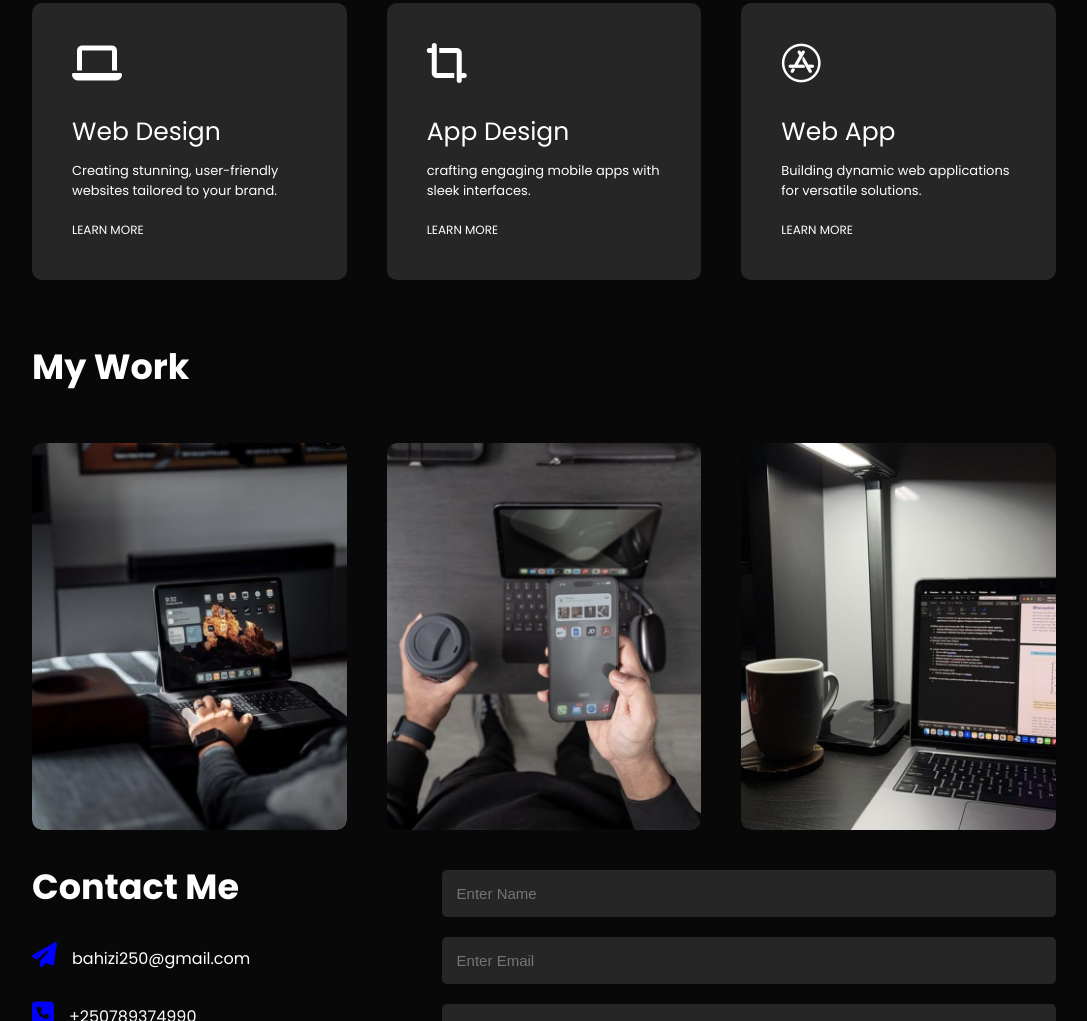
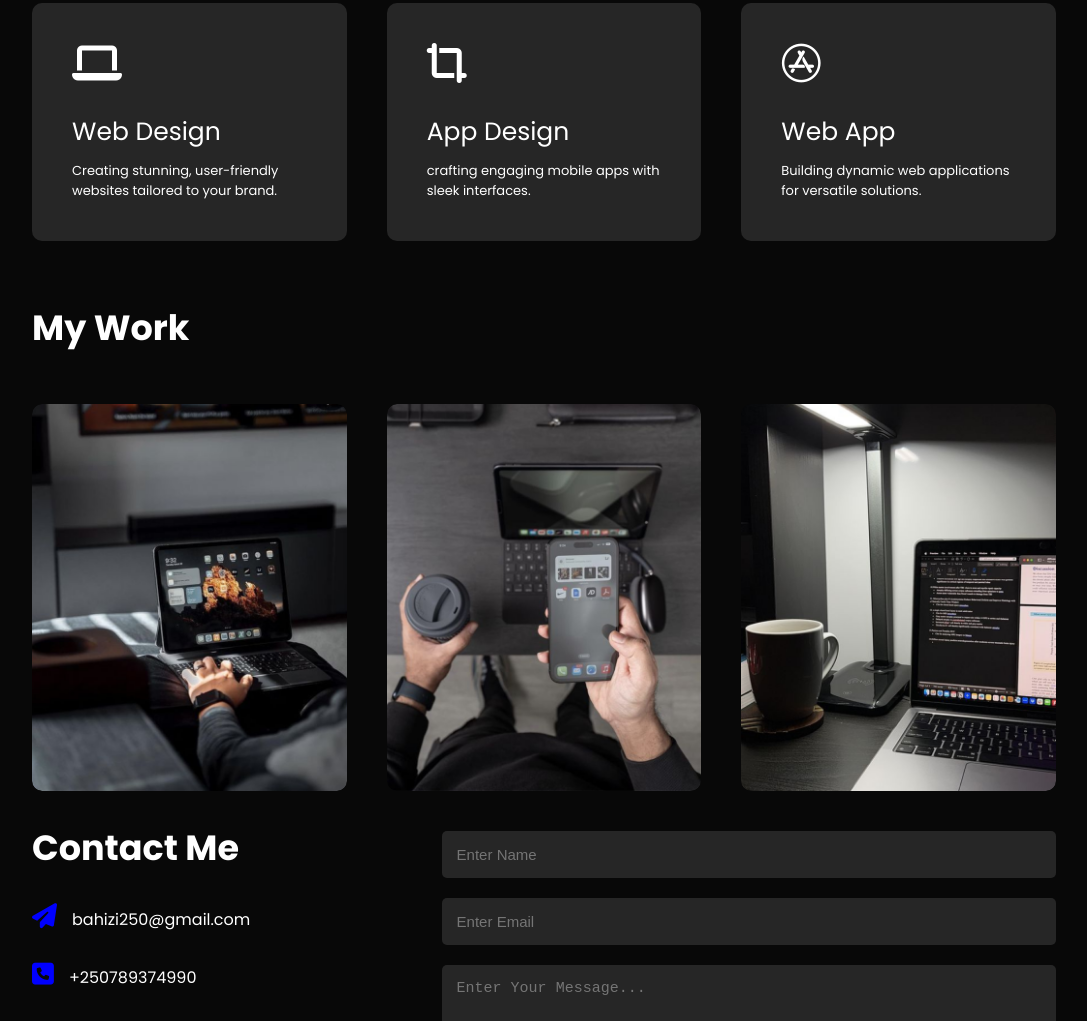
Before and after one commit to Bahizi250/bahizi250.github.io, a plain HTML site: page index.html in a window 1280 px wide. Shown: the part 1563-2584 px from the top of the page, without its empty margins (96-1183 px from the left). Drawn offline with Linux system fonts and the light colour scheme.

Commit message:
index.html

```diff
--- a/index.html
+++ b/index.html
@@ -93,21 +93,21 @@
                 <h2>Web Design</h2>
                 <p>Creating stunning, user-friendly websites tailored to your brand.
                 </p>
-                <a href="#">learn More</a>
+<!--                 <a href="#">learn More</a> -->
             </div>
             <div>
                 <i class="fas fa-crop-alt"></i>
                 <h2>App Design</h2>
                 <p>crafting engaging mobile apps with sleek interfaces.
                 </p>
-                <a href="#">learn More</a>
+<!--                 <a href="#">learn More</a> -->
             </div>
             <div>
                 <i class="fab fa-app-store"></i>
                 <h2>Web App</h2>
                 <p>Building dynamic web applications for versatile solutions.
                 </p>
-                <a href="#">learn More</a>
+<!--                 <a href="#">learn More</a> -->
             </div>
         </div>
     </div>
```
